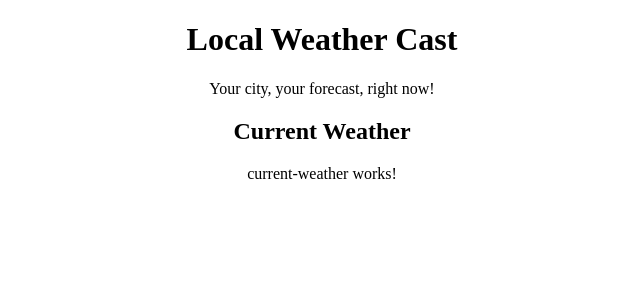
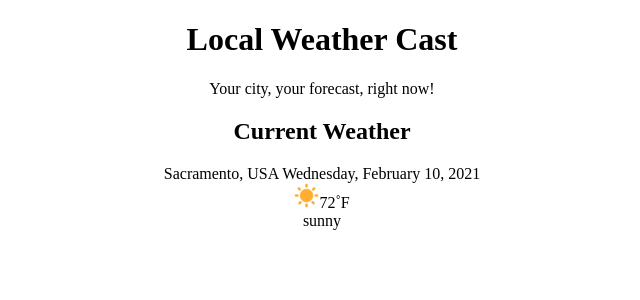
Before and after one commit to philFernandez/Angular_Weather_Thing, an Angular app: page / in a window 1280 px wide. Shown: the top 300 px of the page, without its empty margins (318-958 px from the left). Built offline with nearby package versions, Linux system fonts and the light colour scheme.

Commit message:
dummu current-weather component

```diff
--- a/src/app/current-weather/current-weather.component.html
+++ b/src/app/current-weather/current-weather.component.html
@@ -1 +1,11 @@
-<p>current-weather works!</p>
+<div>
+    <span>{{current.city}}, {{current.country}} </span>
+    <span>{{current.date | date:'fullDate'}}</span>
+</div>
+<div>
+    <img width=25 height=25 [src]="current.image">
+    <span>{{current.temperature | number: '1.0-0'}}˚F</span>
+</div>
+<div>
+    {{current.description}}
+</div>
--- a/src/app/current-weather/current-weather.component.ts
+++ b/src/app/current-weather/current-weather.component.ts
@@ -1,4 +1,5 @@
 import { Component, OnInit } from "@angular/core";
+import { ICurrentWeather } from "../interfaces";
 
 @Component({
     selector: "app-current-weather",
@@ -6,7 +7,16 @@
     styleUrls: ["./current-weather.component.css"],
 })
 export class CurrentWeatherComponent implements OnInit {
-    constructor() {}
-
+    current: ICurrentWeather;
+    constructor() {
+        this.current = {
+            city: "Sacramento",
+            country: "USA",
+            date: new Date(),
+            image: "assets/img/sunny.jpg",
+            temperature: 72,
+            description: "sunny",
+        } as ICurrentWeather;
+    }
     ngOnInit(): void {}
 }
--- /dev/null
+++ b/src/app/interfaces.ts
@@ -0,0 +1,8 @@
+export interface ICurrentWeather {
+    city: string;
+    country: string;
+    date: Date;
+    image: string;
+    temperature: number;
+    description: string;
+}
```
Also changed, not shown: src/assets/img/sunny.jpg (added).
